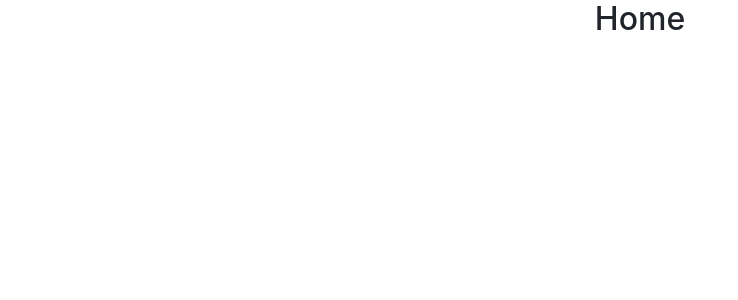
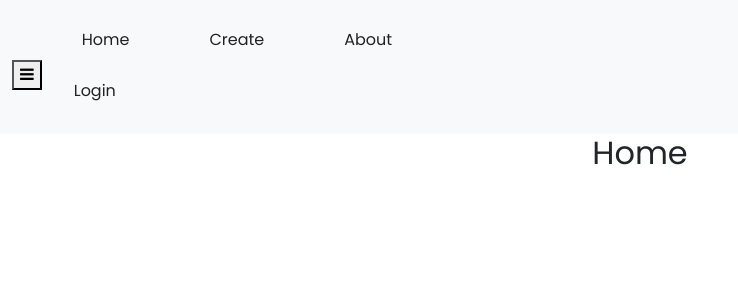
Before and after one commit to MuffinC/Blog, a React (Create React App) app in the folder firebase-blog-app/: page / in a window 1280 px wide. Shown: the top 300 px of the page, without its empty margins (0-738 px from the left). Built offline with nearby package versions, Linux system fonts and the light colour scheme.

Commit message:
still a wip
work in progress, adding the main bar being active

```diff
--- a/firebase-blog-app/public/index.html
+++ b/firebase-blog-app/public/index.html
@@ -15,6 +15,7 @@
       user's mobile device or desktop. See https://developers.google.com/web/fundamentals/web-app-manifest/
     -->
     <link rel="manifest" href="%PUBLIC_URL%/manifest.json" />
+    <link href="https://fonts.googleapis.com/css?family=Poppins" rel="stylesheet">
     <link rel="stylesheet" href="https://cdn.jsdelivr.net/npm/bootstrap@5.1.3/dist/css/bootstrap.min.css" integrity="sha384-1BmE4kWBq78iYhFldvKuhfTAU6auU8tT94WrHftjDbrCEXSU1oBoqyl2QvZ6jIW3" crossorigin="anonymous">
     <link rel="stylesheet" href="https://maxcdn.bootstrapcdn.com/font-awesome/4.7.0/css/font-awesome.min.css">
 
--- a/firebase-blog-app/src/App.js
+++ b/firebase-blog-app/src/App.js
@@ -1,4 +1,7 @@
+import {useState} from "react";
 import './App.css';
+import "./style.scss";
+import "./media-query.css";
 import Home  from './pages/Home';
 import {Routes, Route} from "react-router-dom";
 import {ToastContainer} from "react-toastify";
@@ -7,9 +10,13 @@
 import AddEditBlog from './pages/AddEditBlog';
 import About from './pages/About';
 import NotFound from './pages/NotFound';
+import Header from './components/Header';
+
 function App() {
+  const [active, setActive] =useState('home');
   return (
     <div className="App">
+      <Header setActive={setActive} axtive={active}/>
       <ToastContainer />
       <Routes>
         <Route path="/" element={<Home/>}/>
--- /dev/null
+++ b/firebase-blog-app/src/components/Header.js
@@ -0,0 +1,57 @@
+import React from 'react'
+import {Link} from "react-router-dom";
+//29:35
+const Header = (active, setActive) => {
+  return (
+    <nav className='navbar navbar-extend-lg navbar-light bg-light'>
+
+        <div className='contianer-fluid.bg-faded.padding-media'>
+            <div className='container padding-media'>
+                <nav className="navbar navbar-toggleable-md navbar-light">
+                    <button
+                    className='navbar-toggle mt-3 '
+                    type ='button'
+                    data-bs-toggle='collapse'
+                    data-bs-target='#navbarSupportedContent'
+                    data-bs-parent='#navbarSupportedContent'
+                    aria-controls='#navbarSupportedContent'
+                    aria-expanded='true'
+                    aria-label='Toggle Navigation'
+                    >
+                        <span className='fa fa-bars'></span>
+
+                    </button>
+                    <div className='collpase navbar-collaps'>
+                        <ul className='navbar-nav me-auto mb-2 mb-lg-0' id="navbarSupportedContent">
+                            <Link to="/" style={{textDecoration: "none"}}>
+                            <li
+                            className={`nav-item nav-link ${active==="home" ? "active":""}`}
+                            onClick={()=>setActive("home")}
+                            >
+
+                                Home</li>
+
+                            </Link>
+                            <li className='nav-item nav-link'>Create</li>
+                            <li className='nav-item nav-link'>About</li>
+
+
+                        </ul>
+                        <div className='row g-3'>
+                            <ul className='navbar-nav me-auto mb-2 mb-lg-0' >
+                                <li className='nav-item nav-link'>Login</li>
+
+
+
+                            </ul>
+
+                        </div>
+                    </div>
+                </nav>
+            </div>
+        </div>
+    </nav>
+  )
+}
+
+export default Header
--- a/firebase-blog-app/src/index.css
+++ b/firebase-blog-app/src/index.css
@@ -1,8 +1,7 @@
 body {
   margin: 0;
-  font-family: -apple-system, BlinkMacSystemFont, 'Segoe UI', 'Roboto', 'Oxygen',
-    'Ubuntu', 'Cantarell', 'Fira Sans', 'Droid Sans', 'Helvetica Neue',
-    sans-serif;
+  font-family: 'Poppins';
+  line-height: 1.5;
   -webkit-font-smoothing: antialiased;
   -moz-osx-font-smoothing: grayscale;
 }
--- a/firebase-blog-app/src/style.scss
+++ b/firebase-blog-app/src/style.scss
@@ -0,0 +1,90 @@
+$yellow:#f5bc04;
+
+@mixin border-radius($radius) {
+	-webkit-border-radius: $radius;
+	-moz-border-radius: $radius;
+	-ms-border-radius: $radius;
+	border-radius: $radius;
+}
+
+@mixin box-shadow($top, $left, $blur, $color, $inset: false) {
+	@if $inset {
+		-webkit-box-shadow:inset $top $left $blur $color;
+		-moz-box-shadow:inset $top $left $blur $color;
+		-o-box-shadow:inset $top $left $blur $color;
+		box-shadow:inset $top $left $blur $color;
+	} @else {
+		-webkit-box-shadow: $top $left $blur $color;
+		-moz-box-shadow: $top $left $blur $color;
+		-o-box-shadow: $top $left $blur $color;
+		box-shadow: $top $left $blur $color;
+	}
+}
+
+@mixin clip-path($clip) {
+	-webkit-clip-path: $clip;
+	-moz-clip-path: $clip;
+	-ms-clip-path: $clip;
+	clip-path: $clip;
+}
+
+@mixin transition($transition) {
+	-moz-transition:    all $transition ease;
+	-o-transition:      all $transition ease;
+	-webkit-transition: all $transition ease;
+	-ms-transition: 	all $transition ease;
+	transition:         all $transition ease;
+}
+
+.paddding {
+	padding-left: 0!important;
+	padding-right: 0!important;
+}
+
+//Header
+.navbar-light .navbar-nav .open > .nav-link, .navbar-light .navbar-nav .active > .nav-link, .navbar-light .navbar-nav .nav-link.open, .navbar-light .navbar-nav .nav-link.active {
+	color: #fff!important;
+	padding-top: 12px!important;
+	padding-bottom: 15px!important;
+	padding-left: 20px!important;
+	padding-right: 20px!important;
+	margin: 0 20px!important;
+	@include transition(0.5s);
+	background: $yellow!important;
+	@include clip-path(polygon(100% 0, 100% 85%, 14% 85%, 0 100%, 0% 60%, 0 0));
+}
+.navbar-light .navbar-nav .nav-link {
+	color: #222!important;
+	padding-top: 12px!important;
+	padding-bottom: 15px!important;
+	padding-left: 20px!important;
+	padding-right: 20px!important;
+	margin: 0 20px!important;
+	@include transition(0.5s);
+	position: relative!important;
+	@include clip-path(polygon(100% 0, 100% 85%, 14% 85%, 0 100%, 0% 60%, 0 0));
+
+	&:focus, &:hover {
+		background: $yellow!important;
+		color: #fff!important;
+		padding-top: 12px!important;
+		padding-bottom: 15px!important;
+		padding-left: 20px!important;
+		padding-right: 20px!important;
+		margin: 0 20px;
+		position: relative;
+	}
+}
+
+.bg-faded {
+    background-color: #f7f7f7;
+  }
+
+.mobile_logo_width {
+	display: none;
+}
+
+.navbar-nav {
+ flex-direction: row !important;
+ cursor: pointer;
+}
```
